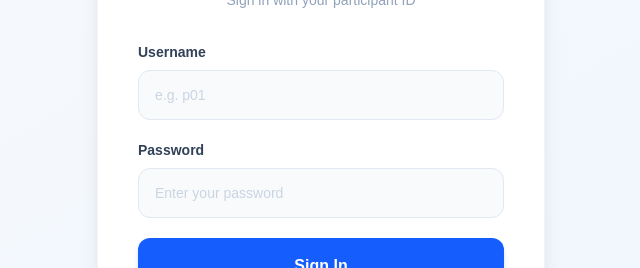
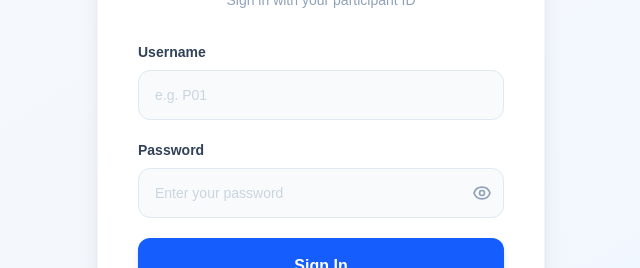
Before and after one commit to Varun-Chandrashekhar/Health-Informatics-Project, a Next.js app in the folder my-app/: page /login in a window 1280 px wide. Shown: the part 288-556 px from the top of the page, without its empty margins (319-959 px from the left). Built offline with nearby package versions, Linux system fonts and the light colour scheme; no server answers.

Commit message:
feat: add password visibility toggle and update user ID placeholder to login page

```diff
--- a/my-app/src/app/login/page.tsx
+++ b/my-app/src/app/login/page.tsx
@@ -11,6 +11,7 @@
 
   const [userId, setUserId] = useState('');
   const [password, setPassword] = useState('');
+  const [showPassword, setShowPassword] = useState(false);
   const [error, setError] = useState<string | null>(null);
   const [submitting, setSubmitting] = useState(false);
 
@@ -212,7 +213,7 @@
               type="text"
               value={userId}
               onChange={(e) => setUserId(e.target.value)}
-              placeholder="e.g. p01"
+              placeholder="e.g. P01"
               autoComplete="username"
               className="w-full px-4 py-3.5 bg-slate-50 border border-slate-200 rounded-xl text-sm text-slate-800 font-medium focus:ring-4 focus:ring-blue-500/20 focus:border-blue-500 outline-none transition-all placeholder:text-slate-300"
             />
@@ -220,15 +221,34 @@
 
           <div>
             <label htmlFor="password" className="block text-sm font-bold text-slate-700 mb-2">Password</label>
+            <div className="relative">
               <input
                 id="password"
-              type="password"
+                type={showPassword ? 'text' : 'password'}
                 value={password}
                 onChange={(e) => setPassword(e.target.value)}
                 placeholder="Enter your password"
                 autoComplete="current-password"
-              className="w-full px-4 py-3.5 bg-slate-50 border border-slate-200 rounded-xl text-sm text-slate-800 font-medium focus:ring-4 focus:ring-blue-500/20 focus:border-blue-500 outline-none transition-all placeholder:text-slate-300"
+                className="w-full px-4 py-3.5 pr-12 bg-slate-50 border border-slate-200 rounded-xl text-sm text-slate-800 font-medium focus:ring-4 focus:ring-blue-500/20 focus:border-blue-500 outline-none transition-all placeholder:text-slate-300"
               />
+              <button
+                type="button"
+                onClick={() => setShowPassword(v => !v)}
+                className="absolute right-3 top-1/2 -translate-y-1/2 text-slate-400 hover:text-slate-600 transition-colors"
+                aria-label={showPassword ? 'Hide password' : 'Show password'}
+              >
+                {showPassword ? (
+                  <svg className="w-5 h-5" fill="none" stroke="currentColor" viewBox="0 0 24 24">
+                    <path strokeLinecap="round" strokeLinejoin="round" strokeWidth="2" d="M13.875 18.825A10.05 10.05 0 0112 19c-4.478 0-8.268-2.943-9.543-7a9.97 9.97 0 011.563-3.029m5.858.908a3 3 0 114.243 4.243M9.878 9.878l4.242 4.242M9.88 9.88l-3.29-3.29m7.532 7.532l3.29 3.29M3 3l3.59 3.59m0 0A9.953 9.953 0 0112 5c4.478 0 8.268 2.943 9.543 7a10.025 10.025 0 01-4.132 5.411m0 0L21 21" />
+                  </svg>
+                ) : (
+                  <svg className="w-5 h-5" fill="none" stroke="currentColor" viewBox="0 0 24 24">
+                    <path strokeLinecap="round" strokeLinejoin="round" strokeWidth="2" d="M15 12a3 3 0 11-6 0 3 3 0 016 0z" />
+                    <path strokeLinecap="round" strokeLinejoin="round" strokeWidth="2" d="M2.458 12C3.732 7.943 7.523 5 12 5c4.478 0 8.268 2.943 9.542 7-1.274 4.057-5.064 7-9.542 7-4.477 0-8.268-2.943-9.542-7z" />
+                  </svg>
+                )}
+              </button>
+            </div>
           </div>
 
           <button
```
Lines whose indentation alone changed are shown as unchanged.
